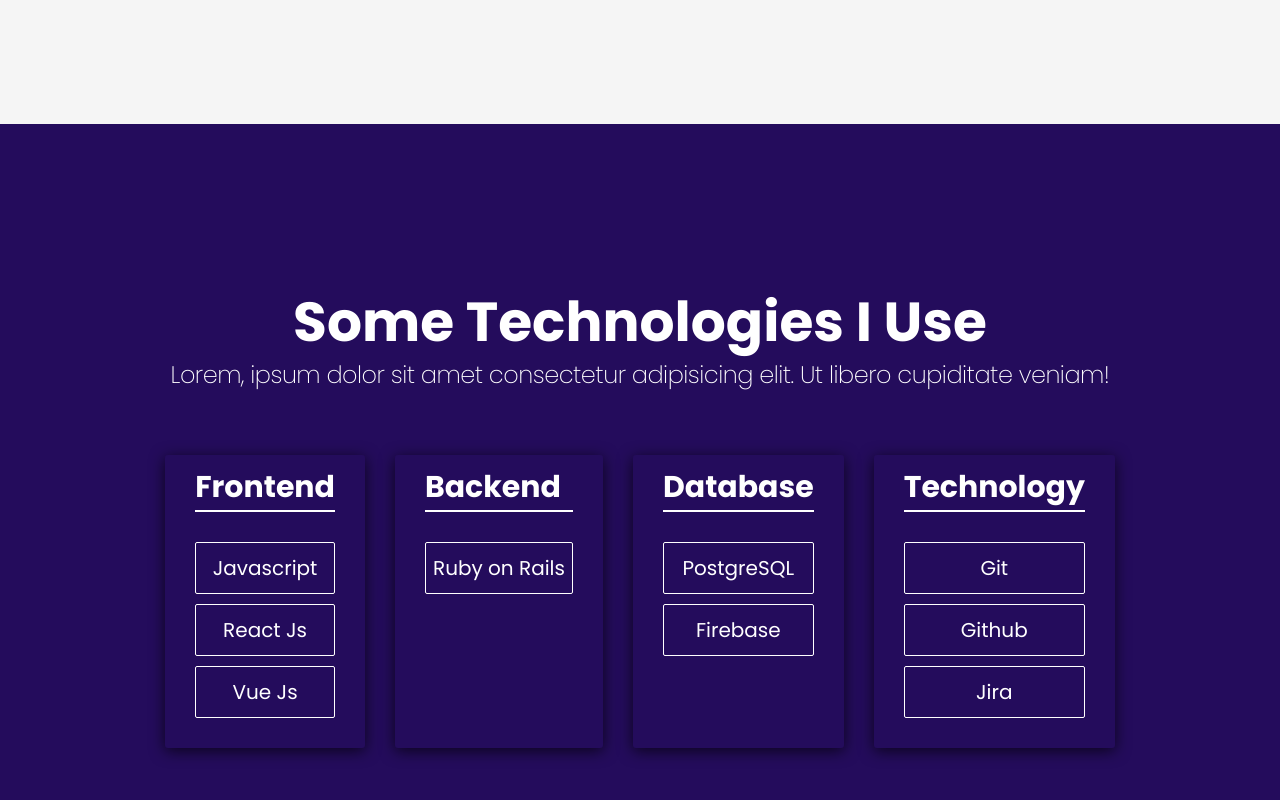
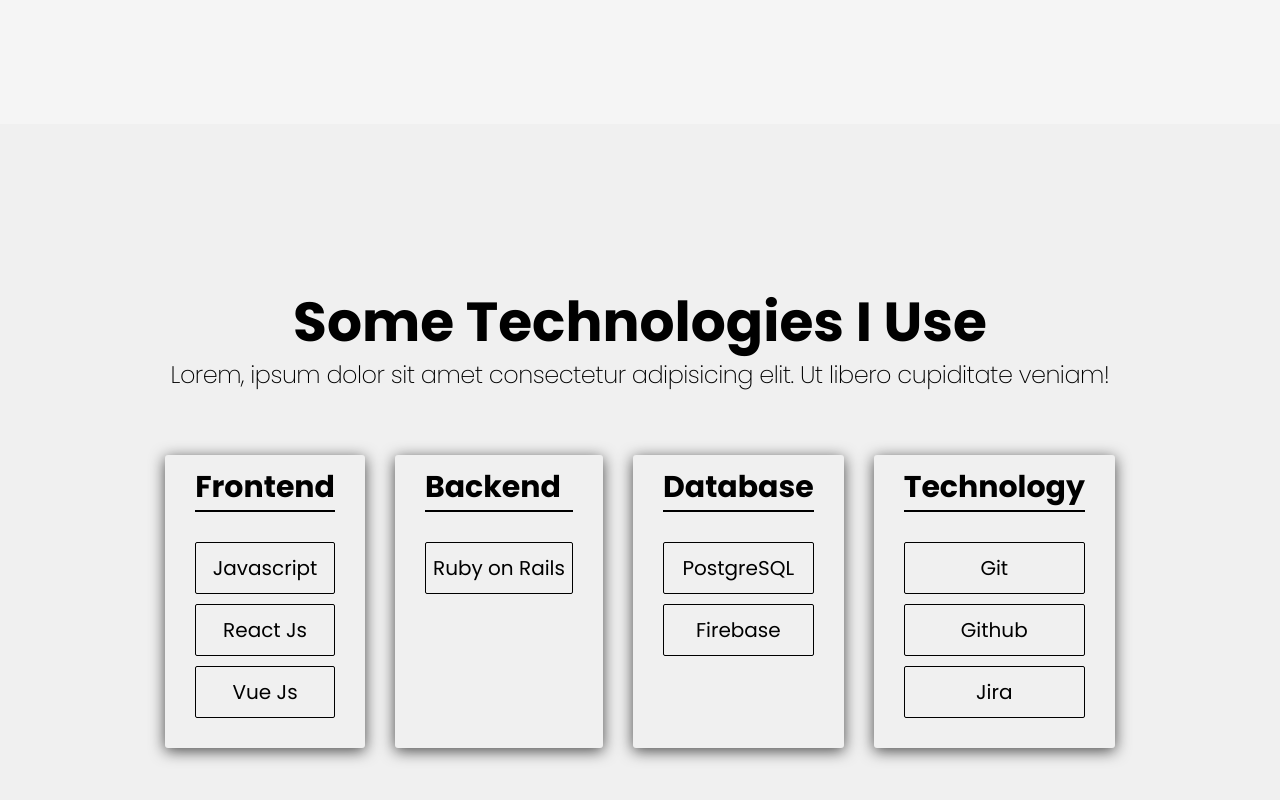
Before and after one commit to Don-PhDev/Personal-website, a plain HTML site: page index.html in a window 1280 px wide. Shown: the part 1476-2276 px from the top of the page. Drawn offline with nearby package versions, Linux system fonts and the light colour scheme; files that its build step writes are made by us from their sources.

Commit message:
Temporarily adjust styles

```diff
--- a/src/styles/_skills.scss
+++ b/src/styles/_skills.scss
@@ -1,14 +1,13 @@
 .skills {
   height: 100vh;
   width: 100%;
-  background: #240c5c;
-  color: white;
+  // background: #240c5c;
+  background: #f0f0f0;
+  // color: white;
+  color: black;
 
   display: flex;
   text-align: center;
-
-  &_contents {
-  }
 
   &_intro {
     h1 {
@@ -40,7 +39,8 @@
     transition: 300ms ease-in-out;
 
     &:hover {
-      background: #5421ca;
+      // background: #5421ca;
+      background: #c8c8c8;
       box-shadow: 0px 20px 40px rgba(0, 0, 0, 0.4);
       transform: scale(1.03, 1.03);
     }
@@ -58,7 +58,8 @@
         height: 2px;
         margin-top: -30px;
         margin-bottom: 30px;
-        background: white;
+        // background: white;
+        background: black;
 
         &:hover {
           border: 1px solid white;
@@ -77,13 +78,15 @@
         div {
           text-align: center;
           padding: 5px 2px;
-          border: 1px solid white;
+          // border: 1px solid white;
+          border: 1px solid black;
           border-radius: 2px;
           transition: 300ms ease-in-out;
 
           &:hover {
-            background-color: white;
-            color: #240c5c;
+            background-color: #e4e4e4;
+            // color: #240c5c;
+            color: black;
             transform: scale(1.08);
             box-shadow: 0px 3px 15px rgba(0, 0, 0, 0.7);
           }
```
